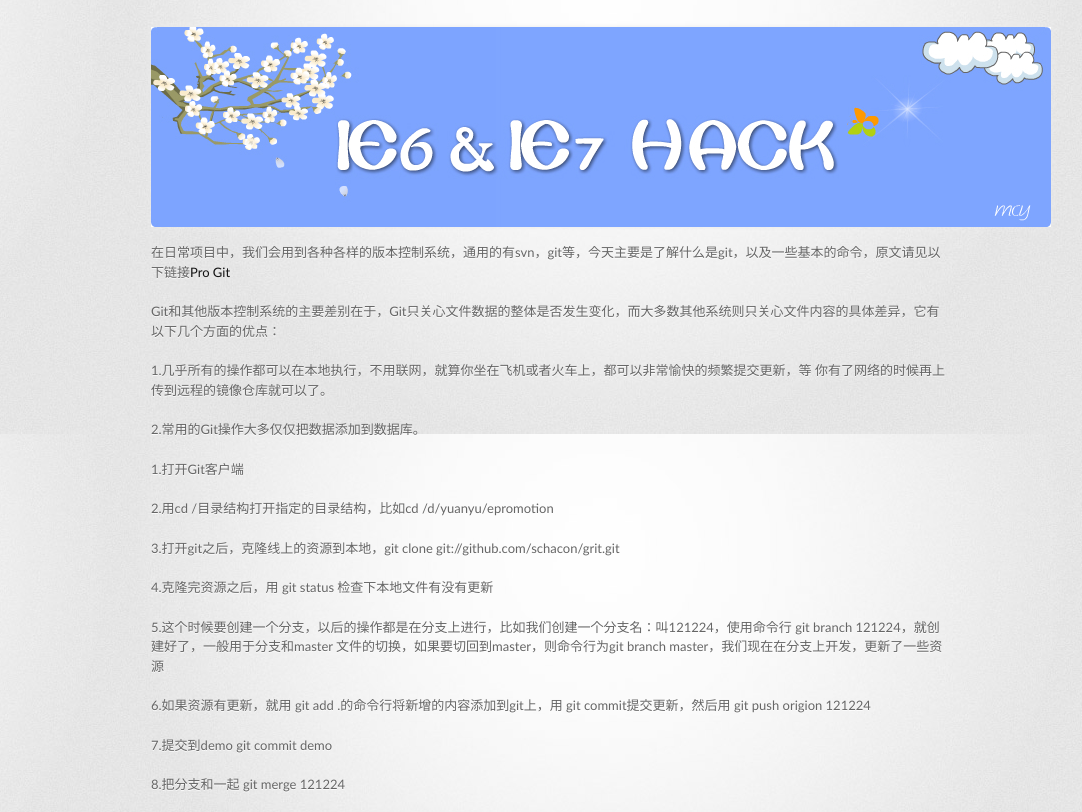
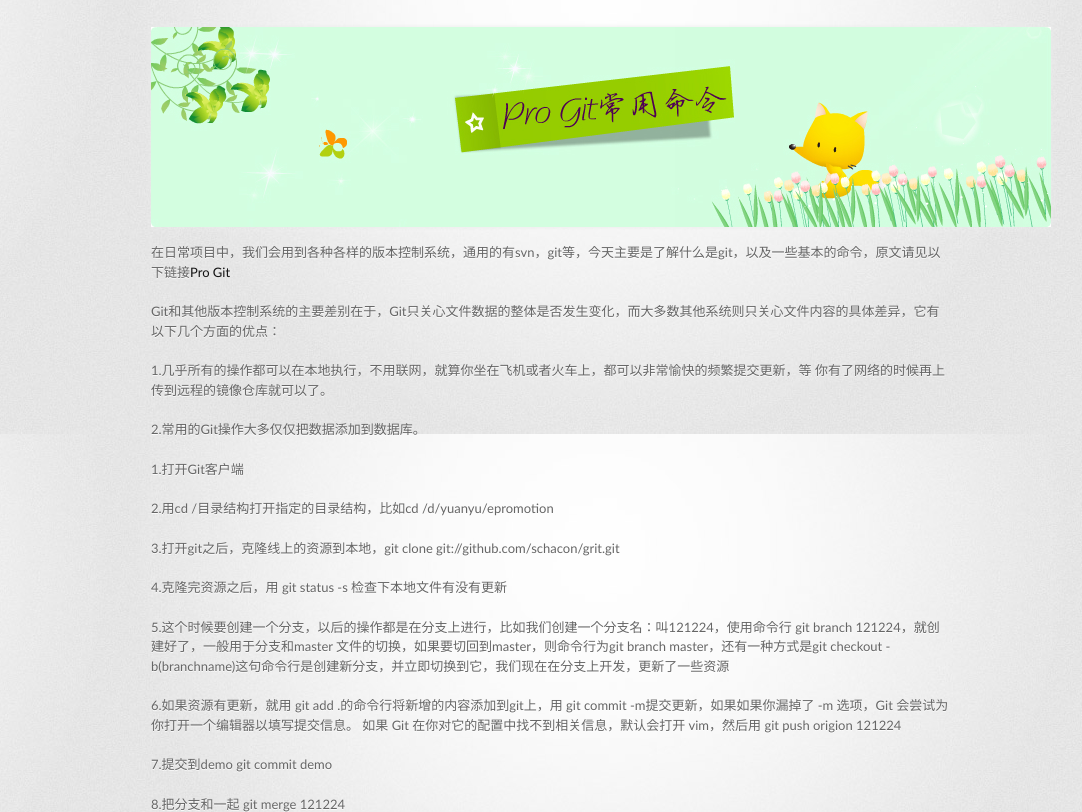
Before and after one commit to yuanyu/yyblog, a plain HTML site: page article/gitcommand.html in a window 1280 px wide. Shown: the part 139-951 px from the top of the page, without its empty margins (39-1121 px from the left). Drawn offline with Linux system fonts and the light colour scheme; a web font is replaced by a local one.

Commit message:
modify progit

```diff
--- a/article/gitcommand.html
+++ b/article/gitcommand.html
@@ -22,7 +22,7 @@
       <div class="content">
           <div class="article">
             <a href="article/iehack.html">
-              <img src="../images/1.jpg" alt="">
+              <img src="../images/2.jpg" alt="">
             </a>
             <div class="article-detail detail-con">
               <p>
@@ -34,9 +34,9 @@
               <p>1.打开Git客户端</p>
               <p>2.用cd /目录结构打开指定的目录结构，比如cd /d/yuanyu/epromotion</p>
               <p>3.打开git之后，克隆线上的资源到本地，git clone  git://github.com/schacon/grit.git</p>
-              <p>4.克隆完资源之后，用 git status 检查下本地文件有没有更新</p>
-              <p>5.这个时候要创建一个分支，以后的操作都是在分支上进行，比如我们创建一个分支名：叫121224，使用命令行 git branch 121224，就创建好了，一般用于分支和master 文件的切换，如果要切回到master，则命令行为git branch master，我们现在在分支上开发，更新了一些资源</p>
-              <p>6.如果资源有更新，就用 git add .的命令行将新增的内容添加到git上，用 git commit提交更新，然后用 git push origion 121224 </p>
+              <p>4.克隆完资源之后，用 git status -s 检查下本地文件有没有更新</p>
+              <p>5.这个时候要创建一个分支，以后的操作都是在分支上进行，比如我们创建一个分支名：叫121224，使用命令行 git branch 121224，就创建好了，一般用于分支和master 文件的切换，如果要切回到master，则命令行为git branch master，还有一种方式是git checkout -b(branchname)这句命令行是创建新分支，并立即切换到它，我们现在在分支上开发，更新了一些资源</p>
+              <p>6.如果资源有更新，就用 git add .的命令行将新增的内容添加到git上，用 git commit -m提交更新，如果如果你漏掉了 -m 选项，Git 会尝试为你打开一个编辑器以填写提交信息。 如果 Git 在你对它的配置中找不到相关信息，默认会打开 vim，然后用 git push origion 121224</p>
               <p>7.提交到demo  git commit demo </p>
               <p>8.把分支和一起  git merge 121224</p>
               <p>9.把demo推送上去， git push origin demo</p>
```
Also changed, not shown: index.html (+1 -1 lines), images/2.jpg (added).
